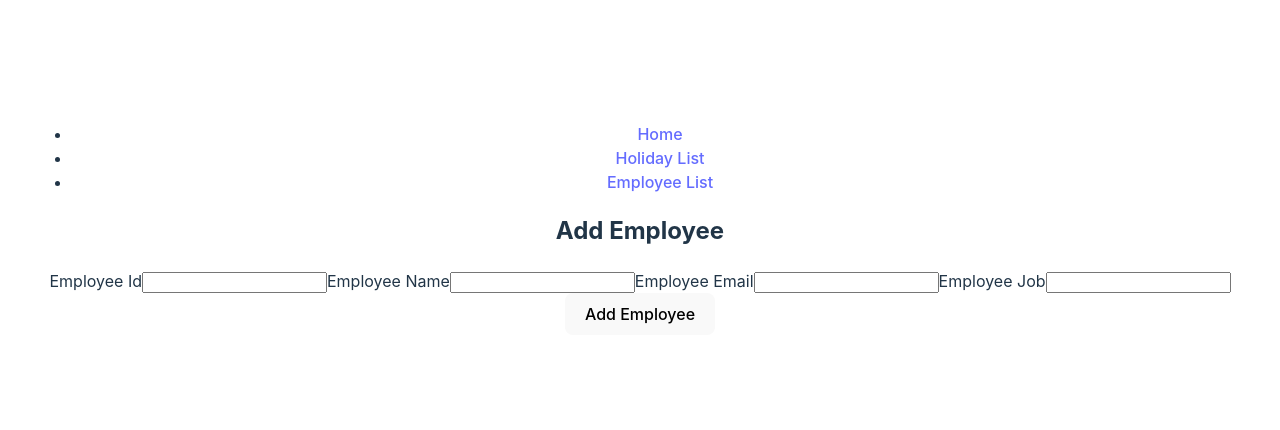
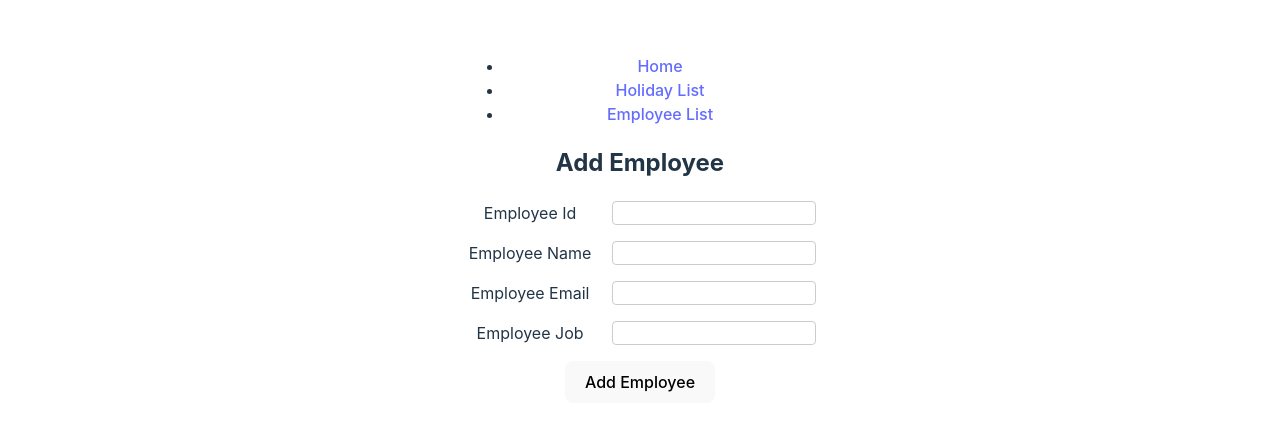
Before and after one commit to saranga1998/Employee-Management-Frontend, a React (Vite) app in the folder ReactApi/: page /add-employee in a window 1280 px wide. Shown: the part 180-610 px from the top of the page. Built offline with nearby package versions, Linux system fonts and the light colour scheme.

Commit message:
Input component Employee

```diff
--- a/ReactApi/src/Components/Employee/AddEmp.jsx
+++ b/ReactApi/src/Components/Employee/AddEmp.jsx
@@ -2,6 +2,7 @@ import React, { useState } from 'react'
 import { useSelector, useDispatch } from 'react-redux'
 import { addEmployeeFailure, addEmployeeRequest, create } from '../../Redux/Employee/EmpActions';
 import { useNavigate, } from "react-router-dom";
+import { TextInput, EmailInput } from '../Inputs/BasicInputs';
 
 function AddEmp() {
   const navigate = useNavigate();
@@ -33,14 +34,14 @@ function AddEmp() {
     <div>
       <h2>Add Employee</h2>
       <form onSubmit={handleSubmit}>
-        <label>Employee Id</label>
-        <input type='text' name='EmployeeId' value={employee.EmployeeId} onChange={handleChange} />
-        <label>Employee Name</label>
-        <input type='text' name='EmployeeName' value={employee.EmployeeName} onChange={handleChange} />
-        <label>Employee Email</label>
-        <input type='email' name='EmployeeEmail' value={employee.EmployeeEmail} onChange={handleChange} />
-        <label>Employee Job</label>
-        <input type='text' name='EmployeeJob' value={employee.EmployeeJob} onChange={handleChange} />
+        <TextInput
+          label="Employee Id" name="EmployeeId" type="text" value={employee.EmployeeId} onChange={handleChange} />
+        <TextInput
+          label={'Employee Name'} name={'EmployeeName'} type={'text'} value={employee.EmployeeName} onChange={handleChange} />
+        <EmailInput
+          label='Employee Email' name='EmployeeEmail' type='email' value={employee.EmployeeEmail} onChange={handleChange} />
+        <TextInput
+          label={'Employee Job'} name={'EmployeeJob'} type={'text'} value={employee.EmployeeJob} onChange={handleChange} />
 
         {/* <button type='submit' disabled={addEmployeeRequest}>{addEmployeeRequest?'Adding..':'Add Employee'}</button>  */}
         <button type='submit'>Add Employee</button>
--- a/ReactApi/src/Components/Employee/EmployeeEdit.jsx
+++ b/ReactApi/src/Components/Employee/EmployeeEdit.jsx
@@ -1,7 +1,8 @@
 import React, { useEffect, useState } from "react";
 import { useDispatch, useSelector } from "react-redux";
-import { FetchById, UpdateById} from '../../Redux/Employee/EmpActions';
+import { FetchById, UpdateById } from '../../Redux/Employee/EmpActions';
 import { useNavigate, useParams } from "react-router-dom";
+import { TextInput, EmailInput } from '../Inputs/BasicInputs';
 
 const EmployeeEdit = () => {
 
@@ -9,8 +10,8 @@ const EmployeeEdit = () => {
     const navigate = useNavigate();
     const dispatch = useDispatch();
 
-    const empData =  useSelector(state => state.employees)
-    const {loading,error,employees} = empData;
+    const empData = useSelector(state => state.employees)
+    const { loading, error, employees } = empData;
     const [updateEmployee, setEmployee] = useState({
         employeeId: "",
         employeeName: "",
@@ -34,7 +35,7 @@ const EmployeeEdit = () => {
             dispatch(FetchById(id));
 
         }
-    }, [dispatch, id,employees]);
+    }, [dispatch, id, employees]);
 
     const handleChange = (e) => {
         setEmployee({
@@ -56,34 +57,16 @@ const EmployeeEdit = () => {
         <div>
             <h2>Update Employee</h2>
             <form onSubmit={handleSubmit}>
-                <label>Employee Id</label>
-                <input
-                    type="text"
-                    name="employeeId"
-                    value={updateEmployee.employeeId}
-                    disabled
-                />
-                <label>Employee Name</label>
-                <input
-                    type="text"
-                    name="employeeName"
-                    value={updateEmployee.employeeName}
-                    onChange={handleChange}
-                />
-                <label>Employee Email</label>
-                <input
-                    type="email"
-                    name="employeeEmail"
-                    value={updateEmployee.employeeEmail}
-                    onChange={handleChange}
-                />
-                <label>Employee Job</label>
-                <input
-                    type="text"
-                    name="employeeJob"
-                    value={updateEmployee.employeeJob}
-                    onChange={handleChange}
-                />
+
+                <TextInput
+                    label='Employee Id' name='employeeId' type='text' value={updateEmployee.employeeId} onChange={handleChange} disabled />
+                <TextInput
+                    label="Employee Name" name="employeeName" type="text" value={updateEmployee.employeeName} onChange={handleChange} />
+                <EmailInput
+                    label="Employee Email" name="employeeEmail" type="email" value={updateEmployee.employeeEmail} onChange={handleChange} />
+                <TextInput
+                    label="Employee Job" name="employeeJob" type="text" value={updateEmployee.employeeJob} onChange={handleChange} />
+
                 <button type="submit">Update Employee</button>
             </form>
         </div>
--- /dev/null
+++ b/ReactApi/src/Components/Inputs/BasicInputs.jsx
@@ -0,0 +1,49 @@
+import React from 'react';
+
+export const TextInput = ({ label, name, type = 'text', value, onChange,disabled = false }) => {
+    return (
+        <div style={{ marginBottom: '1rem',display: 'flex' }}>
+            <label htmlFor={name} style={{paddingRight: '1rem',fontSize: '1rem',width: '40%'}}>
+                {label}
+            </label>
+            <input
+                id={name}
+                type={type}
+                name={name}
+                value={value}
+                onChange={onChange}
+                disabled={disabled}
+                style={{
+                    width: '60%',
+                    fontSize: '1rem',
+                    border: '1px solid #ccc',
+                    borderRadius: '4px',
+                }}
+            />
+        </div>
+    );
+};
+
+export const EmailInput = ({ label, name, type = 'email', value, onChange }) => {
+    return (
+        <div style={{ marginBottom: '1rem',display: 'flex' }}>
+            <label htmlFor={name} style={{paddingRight: '1rem',fontSize: '1rem',width: '40%'}}>
+                {label}
+            </label>
+            <input
+                id={name}
+                type={type}
+                name={name}
+                value={value}
+                onChange={onChange}
+
+                style={{
+                    width: '60%',
+                    fontSize: '1rem',
+                    border: '1px solid #ccc',
+                    borderRadius: '4px',
+                }}
+            />
+        </div>
+    );
+}
```
